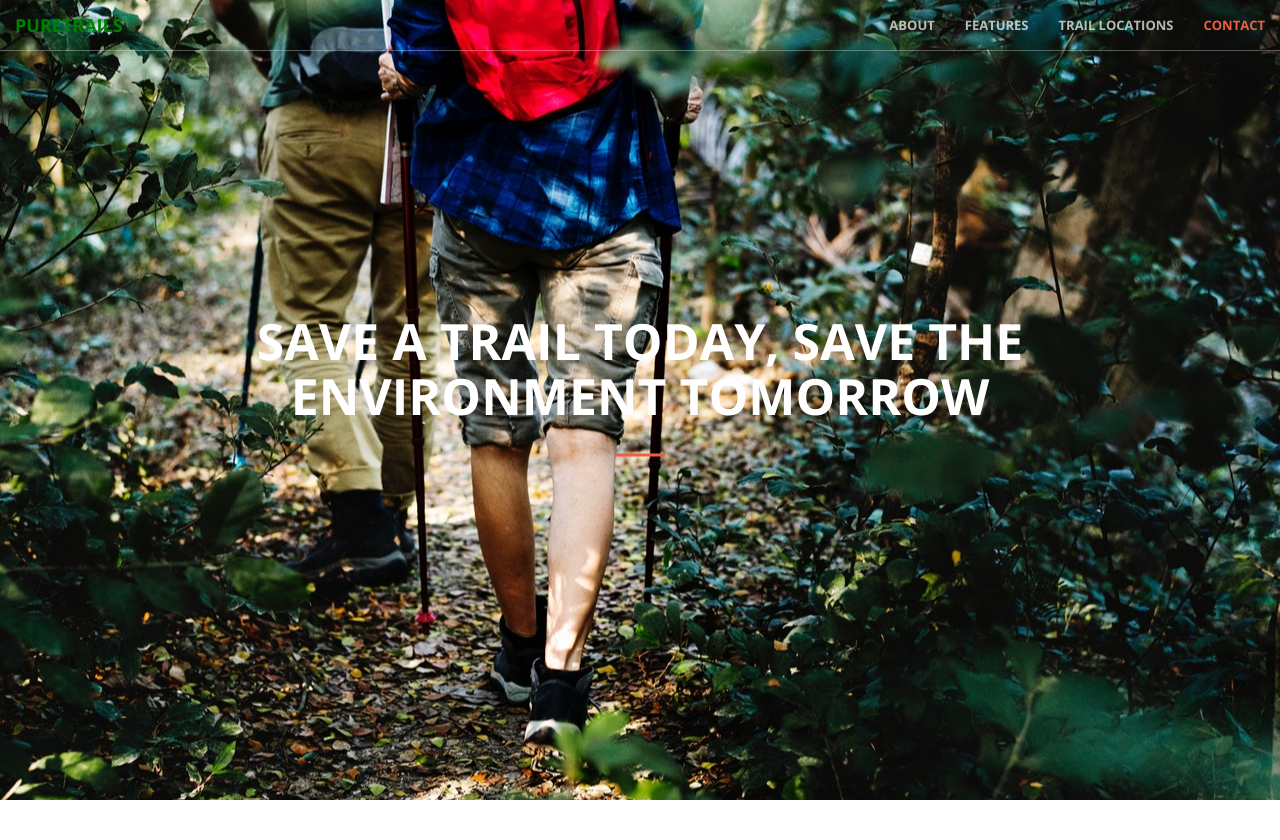
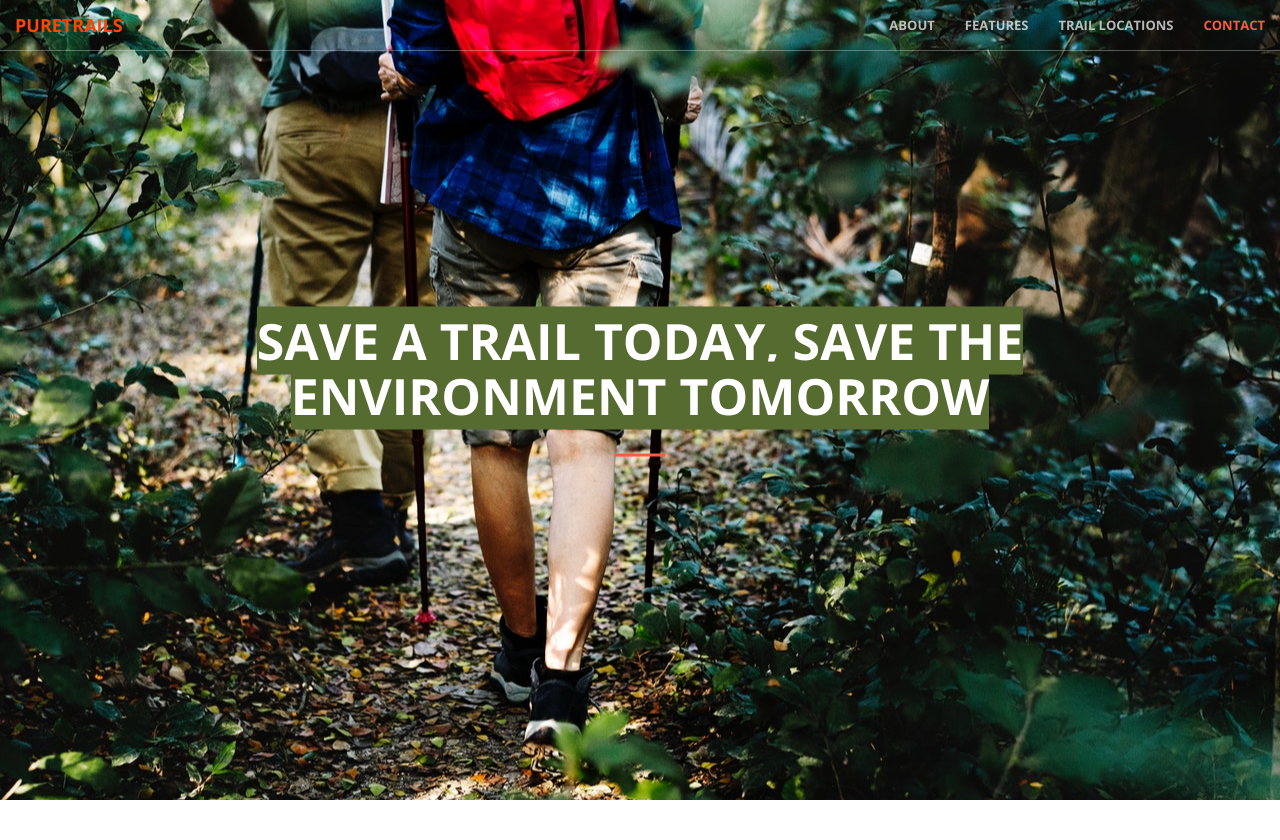
Before and after one commit to puretrails/PureTrailsWebApp, a Flask app: page / in a window 1280 px wide. Shown: the top 840 px of the page. Run offline with Flask 2, Linux system fonts and the light colour scheme; some libraries are stand-ins or nearby versions.

Commit message:
changed color scheme of titles

```diff
--- a/app/templates/ui.html
+++ b/app/templates/ui.html
@@ -47,7 +47,7 @@
                 <button type="button" class="navbar-toggle collapsed" data-toggle="collapse" data-target="#bs-example-navbar-collapse-1">
                     <span class="sr-only">Toggle navigation</span> Menu <i class="fa fa-bars"></i>
                 </button>
-                <a class="navbar-brand page-scroll" href="#page-top" style="color:green" >PureTrails</a>
+                <a class="navbar-brand page-scroll" href="#page-top" style="color:orangered" >PureTrails</a>
             </div>
 
             <!-- Collect the nav links, forms, and other content for toggling -->
@@ -75,7 +75,7 @@
     <header>
         <div class="header-content">
             <div class="header-content-inner">
-                <h1 id="homeHeading" style="color:white" style="background-color:black">Save a trail today, save the environment tomorrow</h1>
+                <h1 id="homeHeading" style="color:white" style="background-color:black"> <span style="background-color: darkolivegreen"> Save a trail today, save the environment tomorrow </span> </h1>
                 <hr>
 
             </div>
```
